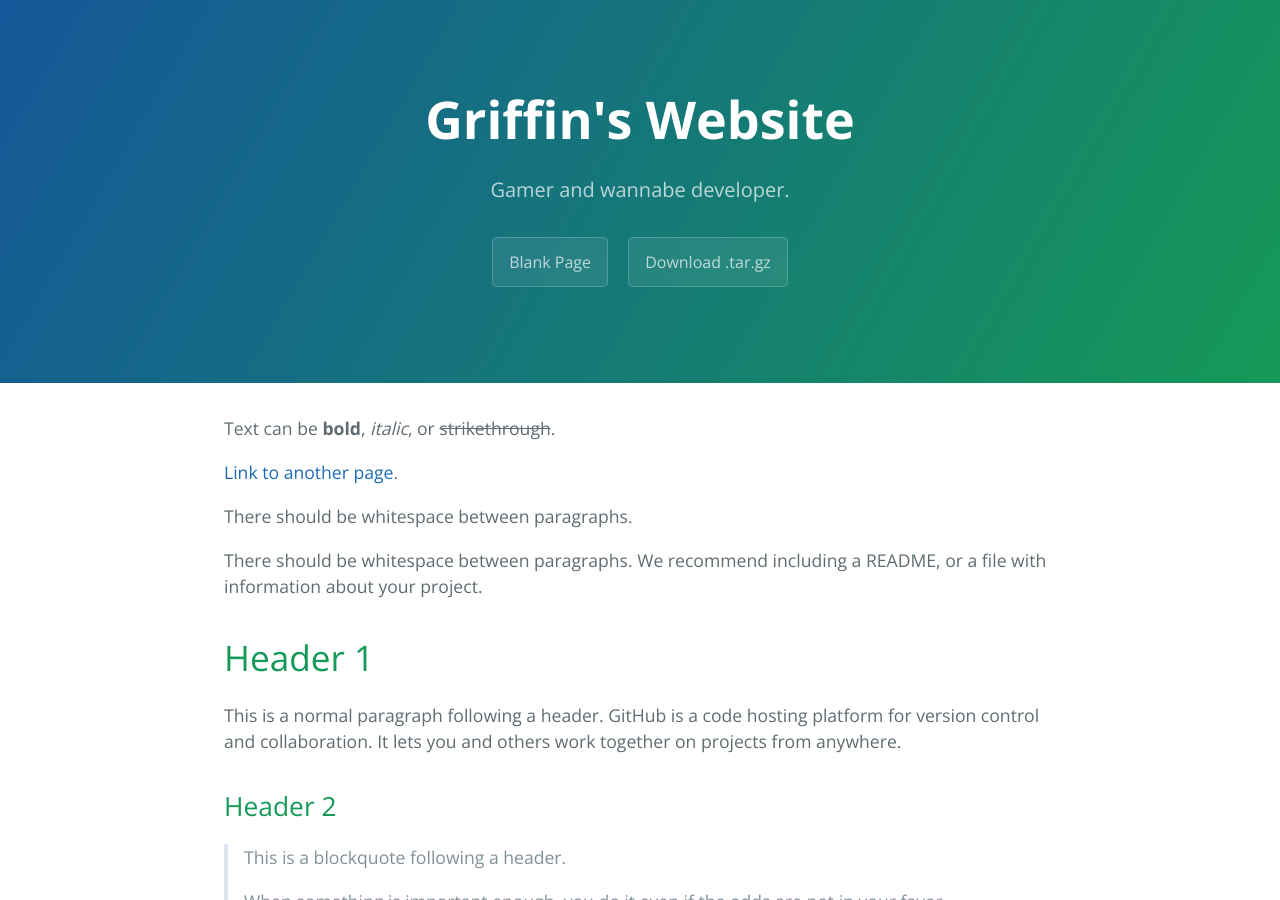
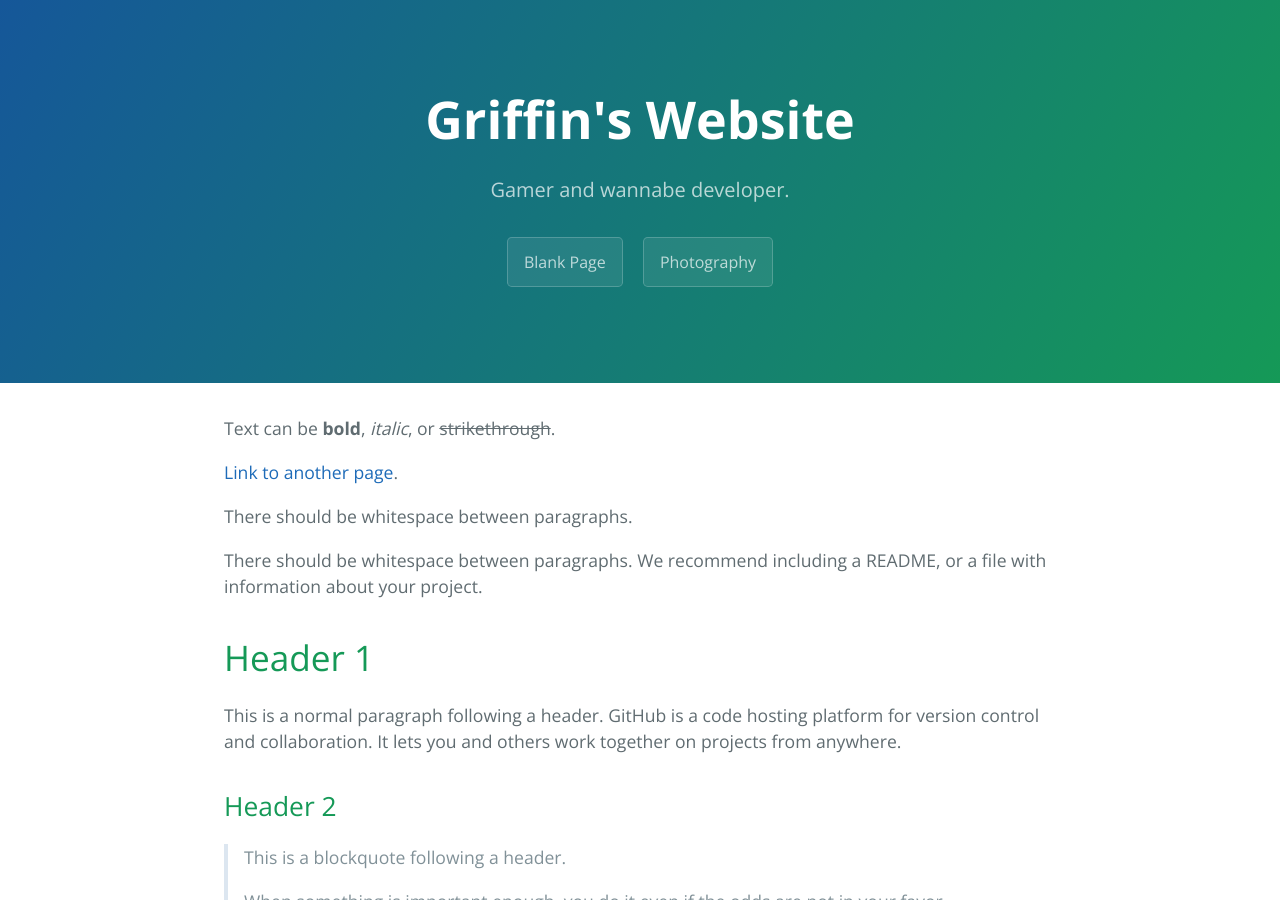
Before and after one commit to Ghgore/ghgore.github.io, a Jekyll site: the page built from index.md, in a window 1280 px wide and 900 px high. Built offline with Jekyll 4.4.1, drawn with Linux system fonts in a browser that asks for light colours.

Commit message:
Added a photography page
- Updated buttons
- Added new webpage
- Added first picture to make sure layout works

```diff
--- a/_layouts/default.html
+++ b/_layouts/default.html
@@ -25,13 +25,8 @@
     <header class="page-header" role="banner">
       <h1 class="project-name">{{ page.title | default: site.title | default: site.github.repository_name }}</h1>
       <h2 class="project-tagline">{{ page.description | default: site.description | default: site.github.project_tagline }}</h2>
-      {% if site.github.is_project_page %}
-        <a href="{{ site.github.repository_url }}" class="btn">View on GitHub</a>
-      {% endif %}
-      {% if site.show_downloads %}
-        <a href="blankpage" class="btn">Blank Page</a>
-        <a href="{{ site.github.tar_url }}" class="btn">Download .tar.gz</a>
-      {% endif %}
+      <a href="blankpage" class="btn">Blank Page</a>
+      <a href="photography" class="btn">Photography</a>
     </header>
 
     <main id="content" class="main-content" role="main">
```
Also changed, not shown: photography/index.md (added, +8 -0 lines), 1 other file.
